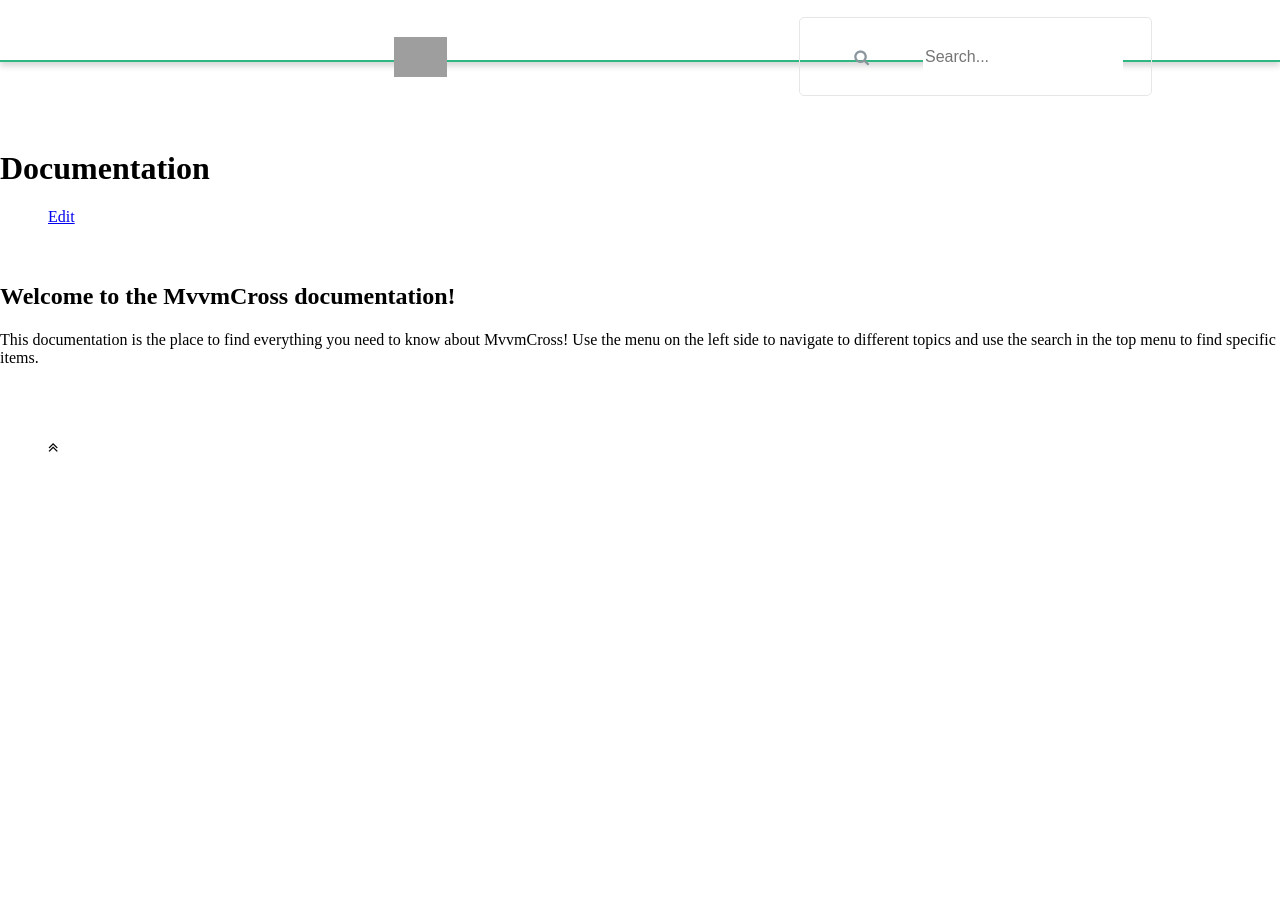
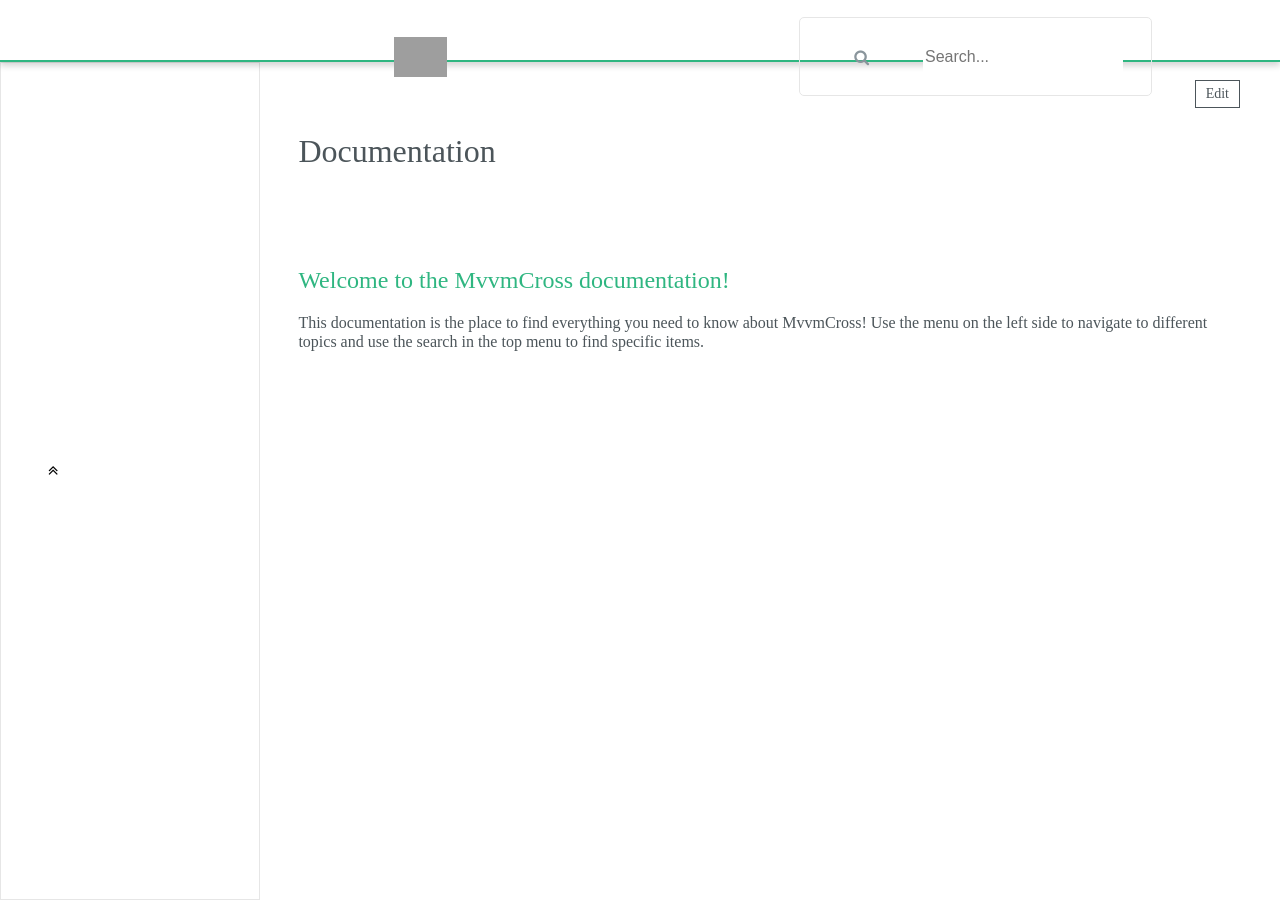
Before and after one commit to gmfjlr/DevForDev, a Jekyll site: the page built from docs/documentation.md, in a window 1280 px wide. Built offline with Jekyll 4.4.1, drawn with Linux system fonts in a browser that asks for light colours; nearby versions of some CDN libraries; comment, search, counter and statistics services are not loaded; grey boxes are pictures that could not be loaded.

Commit message:
Update gmftheme.scss

```diff
--- a/docs/_sass/gmftheme.scss
+++ b/docs/_sass/gmftheme.scss
@@ -74,3 +74,7 @@ $documentation-margin: 40px !default;
 @import 'layouts/default';
 @import 'layouts/home';
 @import 'layouts/post';
+@import 'layouts/blog';
+@import 'layouts/search';
+@import 'layouts/documentation';
+@import 'layouts/page-not-found';
```
